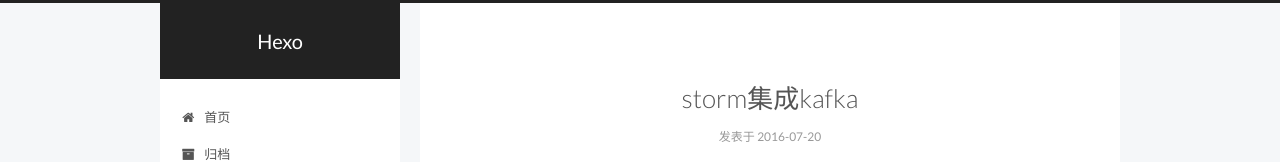
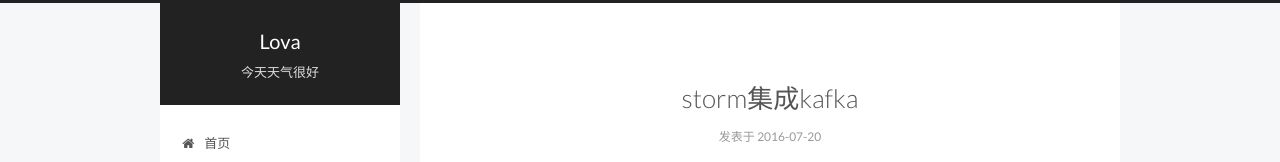
Before and after one commit to lova7/lova7.github.io, a plain HTML site: page index.html in a window 1280 px wide. Shown: the top 162 px of the page. Drawn offline with Linux system fonts and the light colour scheme.

Commit message:
Site updated: 2016-07-21 00:47:54

```diff
--- a/css/main.css
+++ b/css/main.css
@@ -1549,7 +1549,7 @@
   width: 4px;
   height: 4px;
   border-radius: 50%;
-  background: #ffd691;
+  background: #32d667;
 }
 .links-of-blogroll {
   font-size: 13px;
--- a/index.html
+++ b/index.html
@@ -85,11 +85,11 @@
 
 
 <meta property="og:type" content="website">
-<meta property="og:title" content="Hexo">
+<meta property="og:title" content="Lova">
 <meta property="og:url" content="http://yoursite.com/index.html">
-<meta property="og:site_name" content="Hexo">
+<meta property="og:site_name" content="Lova">
 <meta name="twitter:card" content="summary">
-<meta name="twitter:title" content="Hexo">
+<meta name="twitter:title" content="Lova">
 
 
 
@@ -107,7 +107,7 @@
   };
 </script>
 
-  <title> Hexo </title>
+  <title> Lova </title>
 </head>
 
 <body itemscope itemtype="http://schema.org/WebPage" lang="zh-Hans">
@@ -140,11 +140,11 @@
   <div class="custom-logo-site-title">
     <a href="/"  class="brand" rel="start">
       <span class="logo-line-before"><i></i></span>
-      <span class="site-title">Hexo</span>
+      <span class="site-title">Lova</span>
       <span class="logo-line-after"><i></i></span>
     </a>
   </div>
-  <p class="site-subtitle"></p>
+  <p class="site-subtitle">今天天气很好</p>
 </div>
 
 <div class="site-nav-toggle">
```
Also changed, not shown: 2016/07/19/hello-world/index.html (+4 -4 lines), 2016/07/19/storm集群搭建/index.html (+4 -4 lines), 2016/07/20/storm集成kafka/index.html (+4 -4 lines), archives/2016/07/index.html (+6 -6 lines), archives/2016/index.html (+6 -6 lines), archives/index.html (+6 -6 lines), tags/kafka/index.html (+6 -6 lines), tags/storm/index.html (+6 -6 lines), tags/集群环境搭建/index.html (+6 -6 lines).
